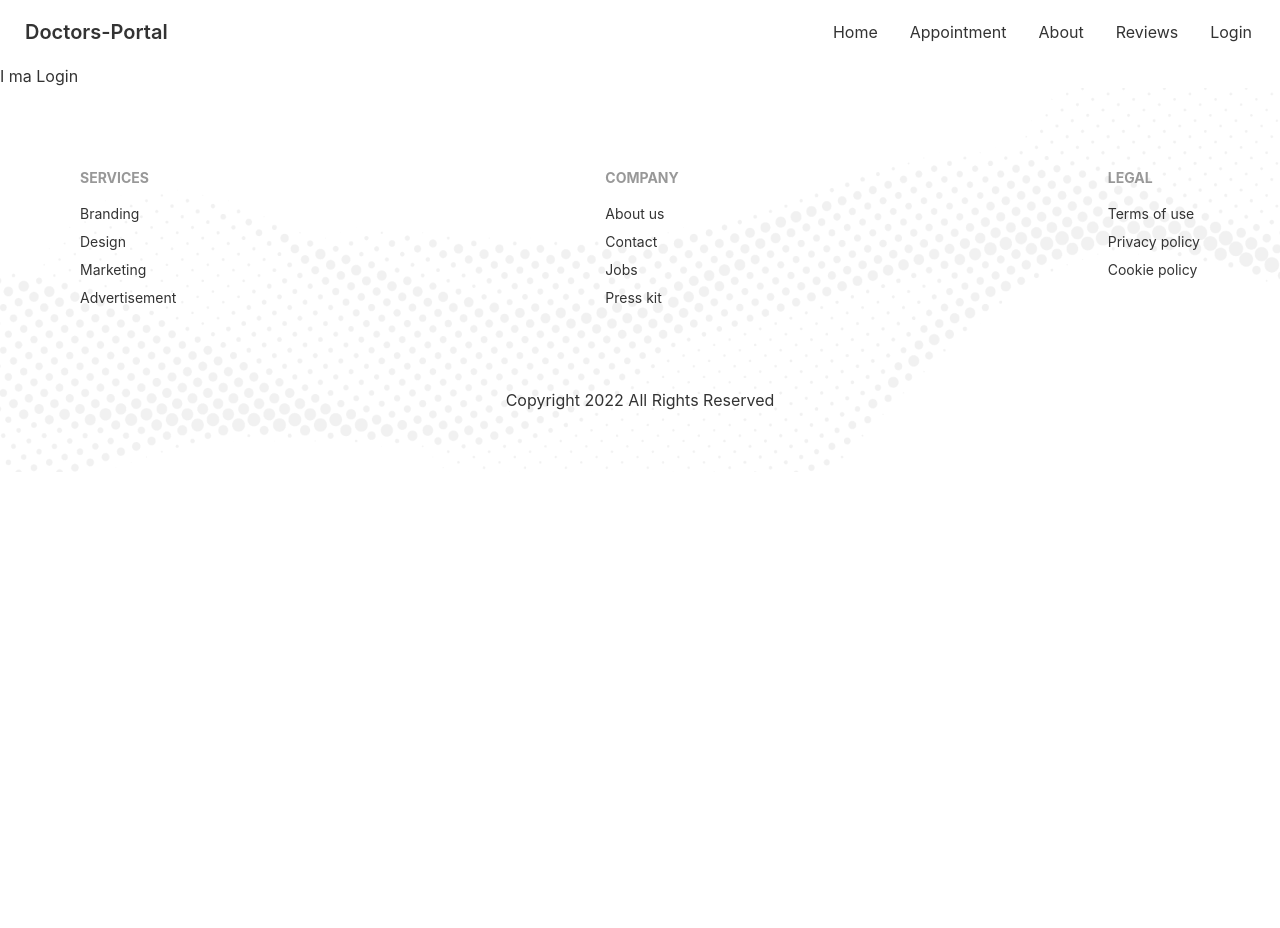
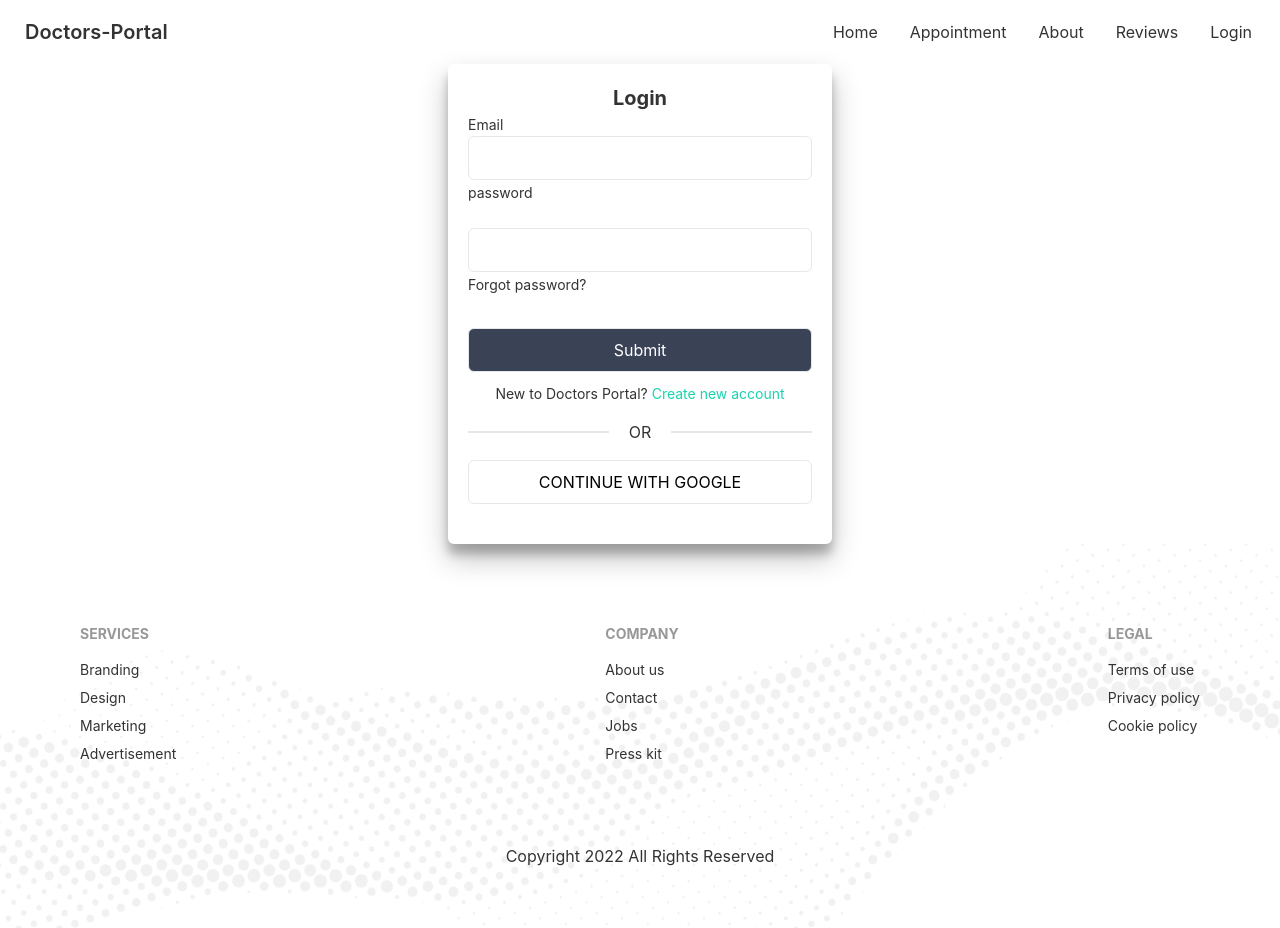
Before and after one commit to ismilearefin/doctor-portal-client, a React (Create React App) app: page /login in a window 1280 px wide. Before the commit the page ends 800 px from the top, so only its background shows below. Built offline with nearby package versions, Linux system fonts and the light colour scheme.

Commit message:
Login page design

```diff
--- a/package.json
+++ b/package.json
@@ -8,9 +8,11 @@
     "@testing-library/user-event": "^13.5.0",
     "daisyui": "^2.46.0",
     "date-fns": "^2.29.3",
+    "firebase": "^9.15.0",
     "react": "^18.2.0",
     "react-day-picker": "^8.4.1",
     "react-dom": "^18.2.0",
+    "react-hook-form": "^7.41.5",
     "react-icons": "^4.7.1",
     "react-router-dom": "^6.6.1",
     "react-scripts": "5.0.1",
--- /dev/null
+++ b/src/firebase/firebase.config.js
@@ -0,0 +1,17 @@
+// Import the functions you need from the SDKs you need
+import { initializeApp } from "firebase/app";
+// TODO: Add SDKs for Firebase products that you want to use
+// https://firebase.google.com/docs/web/setup#available-libraries
+
+// Your web app's Firebase configuration
+const firebaseConfig = {
+  apiKey: "AIzaSyCF-wizuG2p3k577XCPImAM3hxqsvo15KI",
+  authDomain: "doctor-portal-ac586.firebaseapp.com",
+  projectId: "doctor-portal-ac586",
+  storageBucket: "doctor-portal-ac586.appspot.com",
+  messagingSenderId: "1089165058513",
+  appId: "1:1089165058513:web:52014d4a17e6fa4d0f80f0"
+};
+
+// Initialize Firebase
+export const app = initializeApp(firebaseConfig);
--- a/src/pages/Login/Login.js
+++ b/src/pages/Login/Login.js
@@ -1,9 +1,27 @@
 import React from 'react';
+import { useForm } from 'react-hook-form';
 
 const Login = () => {
+    const { register, handleSubmit } = useForm();
+  const onSubmit = data => console.log(data);
     return (
-        <div>
-            I ma Login
+        <div className='flex justify-center items-center '>
+            <form onSubmit={handleSubmit(onSubmit)} className="p-5  rounded-md h-[480px] w-96" style={{"box-shadow": "rgba(0, 0, 0, 0.25) 0px 14px 28px, rgba(0, 0, 0, 0.22) 0px 10px 10px"}}>
+            <p className='text-center text-xl font-bold'>Login</p>
+            <label className='text-sm'>Email</label>
+            <input className='w-full rounded-md border h-11' type="email" {...register("email")} />
+            <label className='text-sm'>password</label>
+            <input className='w-full rounded-md border h-11 mt-6' type="password" {...register("password")} />
+            <label className='text-sm'>Forgot password?</label>
+            <input className='w-full rounded-md border h-11 mt-8 bg-neutral text-white'  type="Submit" />
+            <p className='text-sm text-center mt-3'>New to Doctors Portal? <span className='text-secondary'>Create new account</span></p>
+            <div className='flex items-center justify-between my-4'>
+                <hr className='w-2/4 border'/>
+                <p className='mx-5'>OR</p>
+                <hr className='w-2/4 border'/>
+            </div>
+            <button className='border rounded-md w-full h-11 text-black'>CONTINUE WITH GOOGLE</button>
+            </form>
         </div>
     );
 };
```
Also changed, not shown: 1 other file (tests, documents, lock files or other folders).
